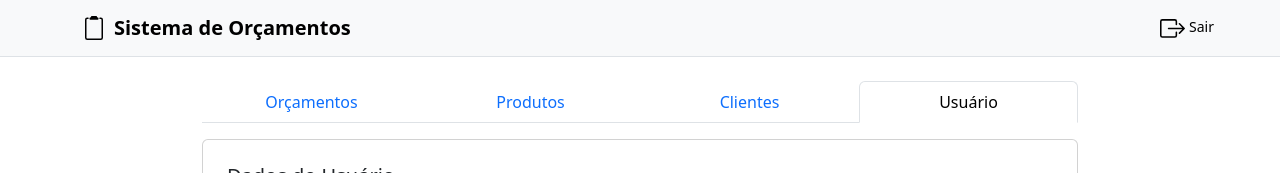
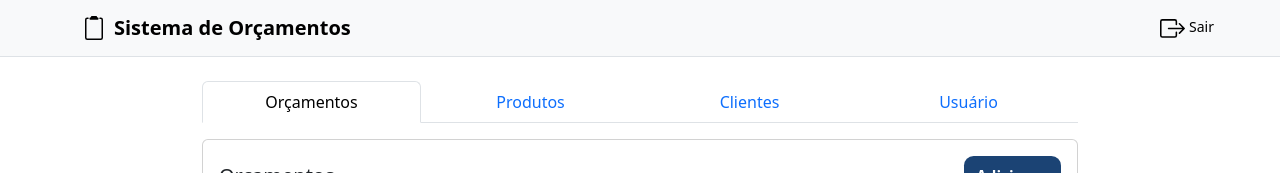
Before and after one commit to LeoTomio/sistema-orcamento-web, a React (Vite) app: page /dashboard in a window 1280 px wide. Shown: the top 173 px of the page. Built offline with nearby package versions, Linux system fonts and the light colour scheme; no server answers.

Commit message:
config 3

```diff
--- a/src/modules/dashboard/Dashboard.tsx
+++ b/src/modules/dashboard/Dashboard.tsx
@@ -8,7 +8,7 @@ import Footer from "../../components/Footer";
 import Users from "../user/User";
 
 const Dashboard = () => {
-    const [activeTab, setActiveTab] = useState<string>("user");
+    const [activeTab, setActiveTab] = useState<string>("budgets");
 
     return (
         <div className="d-flex flex-column min-vh-100">
```
